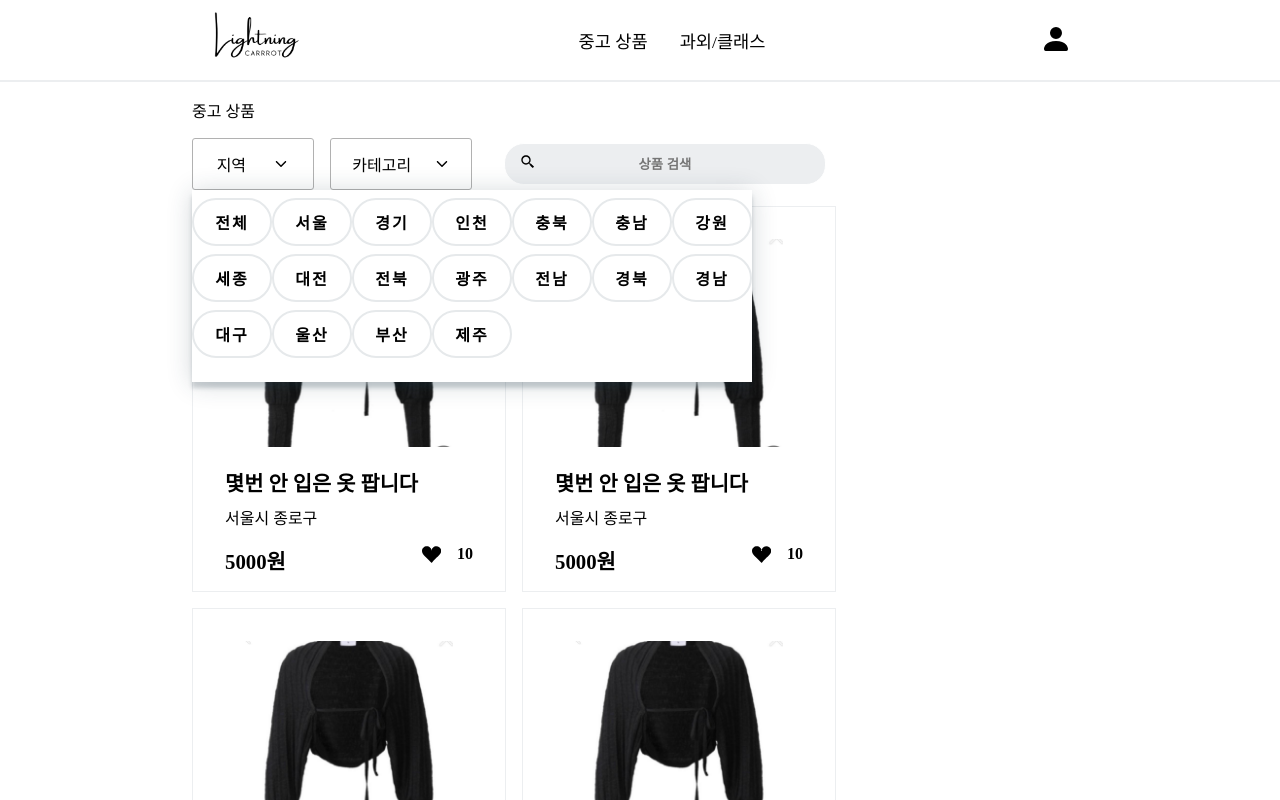
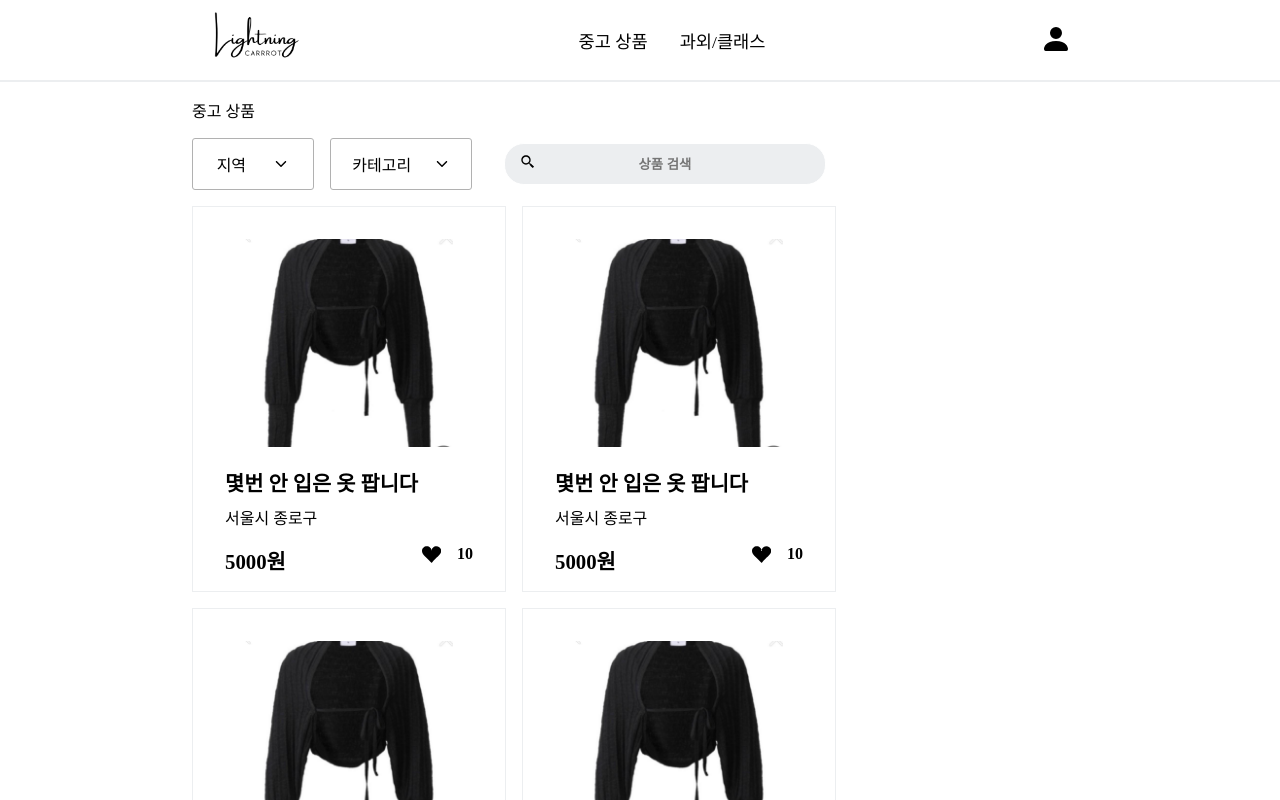
Before and after one commit to eunbbori/-Lightning-Carrot, a React (Create React App) app in the folder lightning-carrot-client/: page / in a window 1280 px wide. Shown: the top 800 px of the page. Built offline with nearby package versions, Linux system fonts and the light colour scheme; a web font is replaced by a local one.

Commit message:
지역 드롭다운 컴포넌트 마우스이벤트 상태 적용

```diff
--- a/lightning-carrot-client/src/components/Dropdown/AppDropdown.tsx
+++ b/lightning-carrot-client/src/components/Dropdown/AppDropdown.tsx
@@ -10,9 +10,16 @@ const AppDropdown: React.FC<DropdownProps> = ({
   text,
   arrowIcon,
   className,
+  mouseEnter,
+  mouseLeave,
 }) => {
   return (
-    <div css={[dropdownStyle, { width }, { height }]} className={className}>
+    <div
+      css={[dropdownStyle, { width }, { height }]}
+      className={className}
+      onMouseEnter={mouseEnter}
+      onMouseLeave={mouseLeave}
+    >
       <div>{text}</div>
       <div css={arrowStyle}>{arrowIcon}</div>
     </div>
--- a/lightning-carrot-client/src/components/Dropdown/regionDropdown/RegionDropdown.tsx
+++ b/lightning-carrot-client/src/components/Dropdown/regionDropdown/RegionDropdown.tsx
@@ -2,8 +2,12 @@
 import React from "react";
 import { RegionContainer, RegionWrapper } from "./RegionDropdownStyle";
 import AppButton from "./../../Button/AppButton";
+import { RegionDropdownProps } from "../../../interface/DropdownProps";
 
-const RegionDropdown = () => {
+const RegionDropdown: React.FC<RegionDropdownProps> = ({
+  mouseEnter,
+  mouseLeave,
+}) => {
   const regionList = [
     "전체",
     "서울",
@@ -26,7 +30,11 @@ const RegionDropdown = () => {
   ];
 
   return (
-    <div css={RegionWrapper}>
+    <div
+      css={RegionWrapper}
+      onMouseEnter={mouseEnter}
+      onMouseLeave={mouseLeave}
+    >
       <div css={RegionContainer}>
         {regionList.map((region) => (
           <AppButton
--- a/lightning-carrot-client/src/components/Dropdown/regionDropdown/RegionDropdownStyle.ts
+++ b/lightning-carrot-client/src/components/Dropdown/regionDropdown/RegionDropdownStyle.ts
@@ -6,7 +6,7 @@ export const RegionWrapper = css`
   position: absolute;
   z-index: 99;
   width: 35rem;
-  height: 12rem;
+  height: 13rem;
   box-shadow: rgb(33 56 71 / 20%) 0px 2px 24px 0px,
     rgb(33 56 71 / 20%) 0px 6px 4px 0px;
   background-color: rgb(255, 255, 255);
@@ -14,6 +14,9 @@ export const RegionWrapper = css`
 export const RegionContainer = css`
   display: flex;
   flex-flow: row wrap;
+  padding: 12px 12px 16px;
+  gap: 5px;
+  place-content: center;
 
   .RegionSubContainer {
     display: flex;
--- a/lightning-carrot-client/src/views/HomeView/Home.tsx
+++ b/lightning-carrot-client/src/views/HomeView/Home.tsx
@@ -1,4 +1,5 @@
 /** @jsxImportSource @emotion/react */
+import { useState } from "react";
 import AppDropdown from "../../components/Dropdown/AppDropdown";
 import Header from "../../components/Header/Header";
 import { IoIosArrowDown } from "react-icons/io";
@@ -13,6 +14,9 @@ import GridContent from "../../components/GridContent/GridContent";
 import RegionDropdown from "../../components/Dropdown/regionDropdown/RegionDropdown";
 
 const Home = () => {
+  const [hide, setHide] = useState(true);
+  const [contentHide, setContentHide] = useState(true);
+
   return (
     <>
       <Header />
@@ -26,6 +30,8 @@ const Home = () => {
               text={"지역"}
               arrowIcon={<IoIosArrowDown />}
               className={"regionDropdown"}
+              mouseEnter={() => setHide(false)}
+              mouseLeave={() => setHide(true)}
             />
             <AppDropdown
               width={"120px"}
@@ -42,7 +48,18 @@ const Home = () => {
               type={"text"}
             />
           </div>
-          <RegionDropdown />
+          {hide === false && (
+            <RegionDropdown
+              mouseEnter={() => setContentHide(false)}
+              mouseLeave={() => setContentHide(true)}
+            />
+          )}
+          {contentHide === false && (
+            <RegionDropdown
+              mouseEnter={() => setContentHide(false)}
+              mouseLeave={() => setContentHide(true)}
+            />
+          )}
           <div css={GridWrapper}>
             <GridContent />
             <GridContent />
```
Also changed, not shown: lightning-carrot-client/src/interface/DropdownProps.ts (+7 -0 lines).
